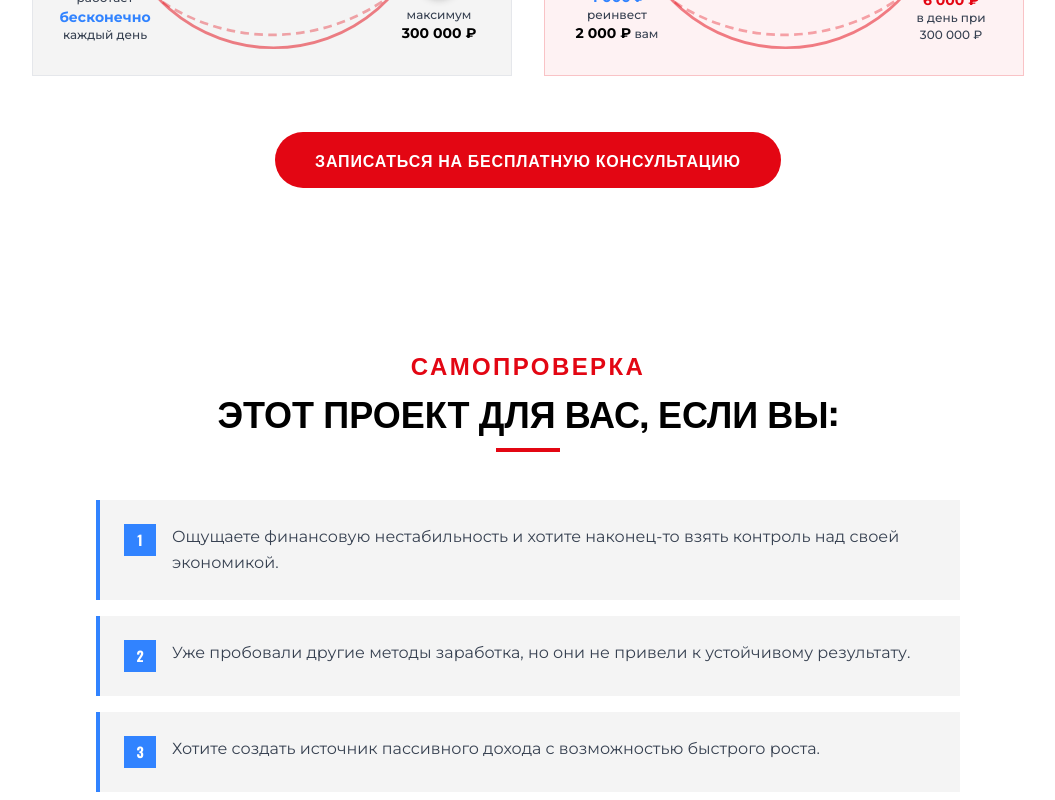
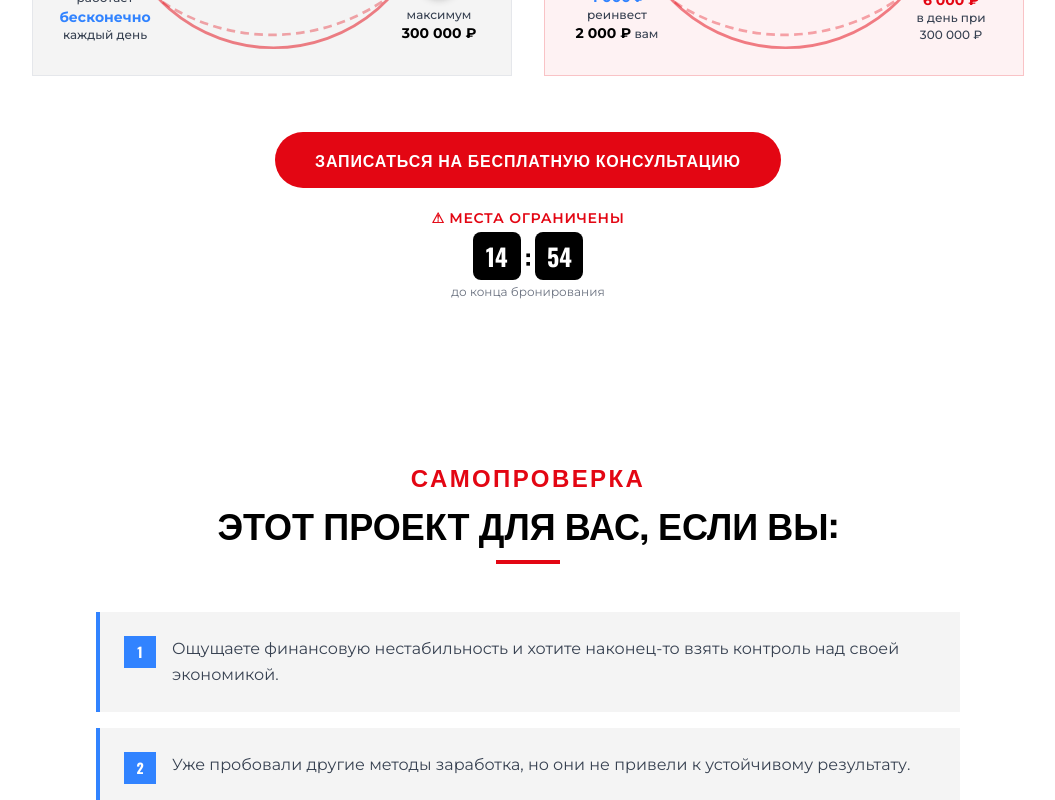
Before and after one commit to pr-poehali-dev/novichok-finansovyy-potok, a React (Vite) app: page / in a window 1280 px wide. Shown: the part 1720-2520 px from the top of the page, without its empty margins (112-1167 px from the left). Built offline with nearby package versions, Linux system fonts and the light colour scheme.

Commit message:
Добавить таймер обратного отсчета

```diff
--- a/src/pages/Index.tsx
+++ b/src/pages/Index.tsx
@@ -1,4 +1,4 @@
-import { useState } from "react";
+import { useState, useEffect } from "react";
 import Icon from "@/components/ui/icon";
 
 const HERO_IMG = "https://cdn.poehali.dev/projects/d448d1bd-9c2b-478e-9d96-bfe44c396f34/files/ac40b789-58f8-40a9-b06e-2c75cd5a509f.jpg";
@@ -50,6 +50,31 @@ const faqs = [
   { q: "Я уже пробовал, но не получилось. Чем это отличается?", a: "Мы будем работать по проверенной стратегии, которая дала результат многим людям." },
   { q: "Как записаться на консультацию?", a: "Места ограничены, напишите мне, и я забронирую для вас время." },
 ];
+
+function Timer() {
+  const [seconds, setSeconds] = useState(15 * 60);
+
+  useEffect(() => {
+    if (seconds <= 0) return;
+    const id = setInterval(() => setSeconds(s => s - 1), 1000);
+    return () => clearInterval(id);
+  }, [seconds]);
+
+  const m = String(Math.floor(seconds / 60)).padStart(2, "0");
+  const s = String(seconds % 60).padStart(2, "0");
+
+  return (
+    <div className="mt-3 flex flex-col items-center gap-1">
+      <p className="text-sm font-semibold text-[#E30613] uppercase tracking-wider">⚠ Места ограничены</p>
+      <div className="flex items-center gap-1">
+        <div className="bg-black text-white font-oswald text-2xl font-bold w-12 h-12 flex items-center justify-center rounded-lg">{m}</div>
+        <span className="text-black font-oswald text-2xl font-bold">:</span>
+        <div className="bg-black text-white font-oswald text-2xl font-bold w-12 h-12 flex items-center justify-center rounded-lg">{s}</div>
+      </div>
+      <p className="text-xs text-gray-500">до конца бронирования</p>
+    </div>
+  );
+}
 
 export default function Index() {
   const [openFaq, setOpenFaq] = useState<number | null>(null);
@@ -243,10 +268,11 @@ export default function Index() {
           </div>
 
           {/* CTA buttons */}
-          <div className="flex flex-col sm:flex-row gap-4 justify-center">
+          <div className="flex flex-col items-center gap-2 justify-center">
             <a href="https://t.me/m/SYXK-lRPMzFi" target="_blank" rel="noopener noreferrer" className="bg-[#E30613] text-white font-oswald font-bold px-10 py-4 text-base uppercase tracking-wider hover:bg-red-700 transition-all animate-pulse-red rounded-full">
               Записаться на Бесплатную Консультацию
             </a>
+            <Timer />
           </div>
         </div>
       </section>
@@ -341,10 +367,11 @@ export default function Index() {
             ))}
           </div>
 
-          <div className="flex flex-col sm:flex-row gap-4 justify-center">
+          <div className="flex flex-col items-center gap-2 justify-center">
             <a href="https://t.me/m/SYXK-lRPMzFi" target="_blank" rel="noopener noreferrer" className="bg-[#E30613] text-white font-oswald font-bold px-10 py-4 text-base uppercase tracking-wider hover:bg-red-700 transition-all animate-pulse-red rounded-full text-center">
               Записаться на Бесплатную Консультацию
             </a>
+            <Timer />
           </div>
         </div>
       </section>
@@ -420,6 +447,7 @@ export default function Index() {
             <a href="https://t.me/m/SYXK-lRPMzFi" target="_blank" rel="noopener noreferrer" className="inline-block bg-[#E30613] text-white font-oswald font-bold px-14 py-5 text-xl uppercase tracking-wider hover:bg-red-700 transition-all animate-pulse-red rounded-full">
               Записаться на Бесплатную Консультацию
             </a>
+            <Timer />
           </div>
         </div>
       </section>
@@ -458,10 +486,11 @@ export default function Index() {
             ))}
           </div>
 
-          <div className="text-center">
+          <div className="flex flex-col items-center gap-2">
             <a href="https://t.me/m/SYXK-lRPMzFi" target="_blank" rel="noopener noreferrer" className="inline-block bg-[#E30613] text-white font-oswald font-bold px-12 py-4 text-base uppercase tracking-wider hover:bg-red-700 transition-all animate-pulse-red rounded-full">
               Записаться на Бесплатную Консультацию
             </a>
+            <Timer />
           </div>
         </div>
       </section>
```
